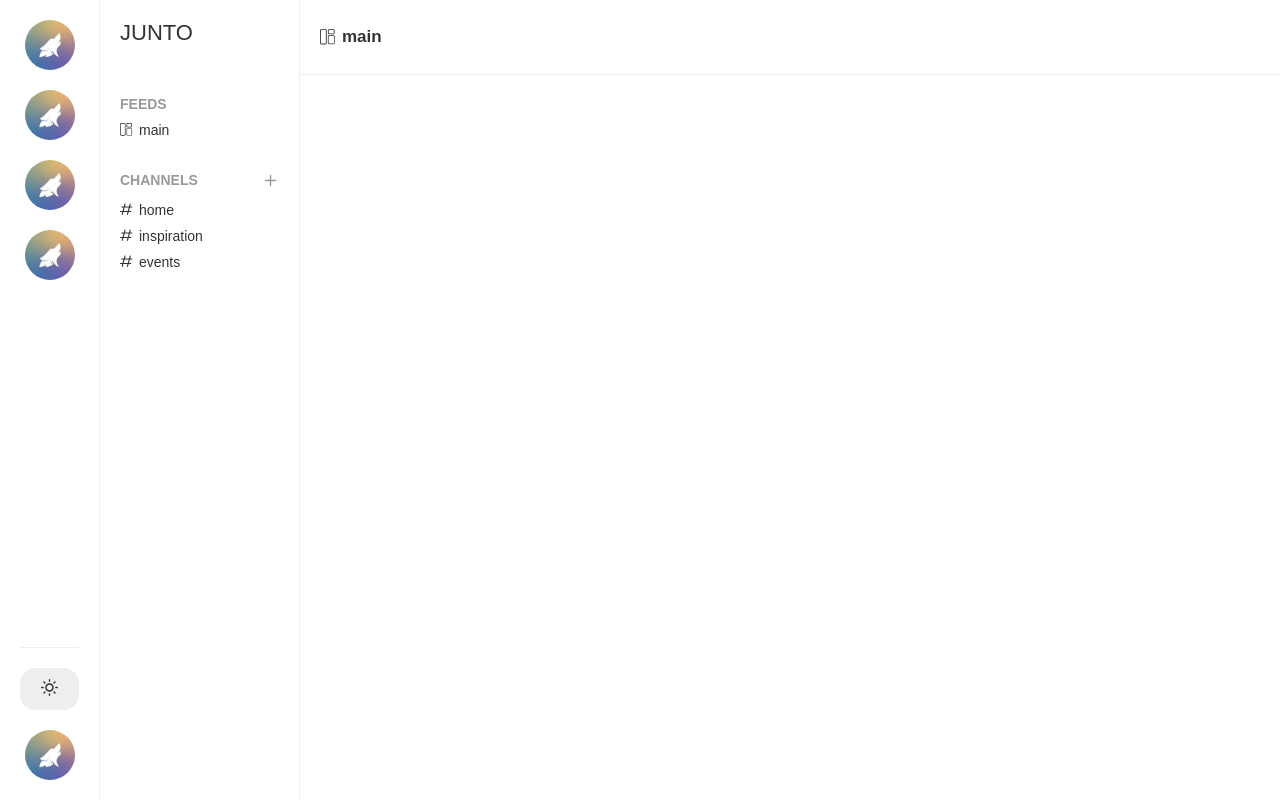
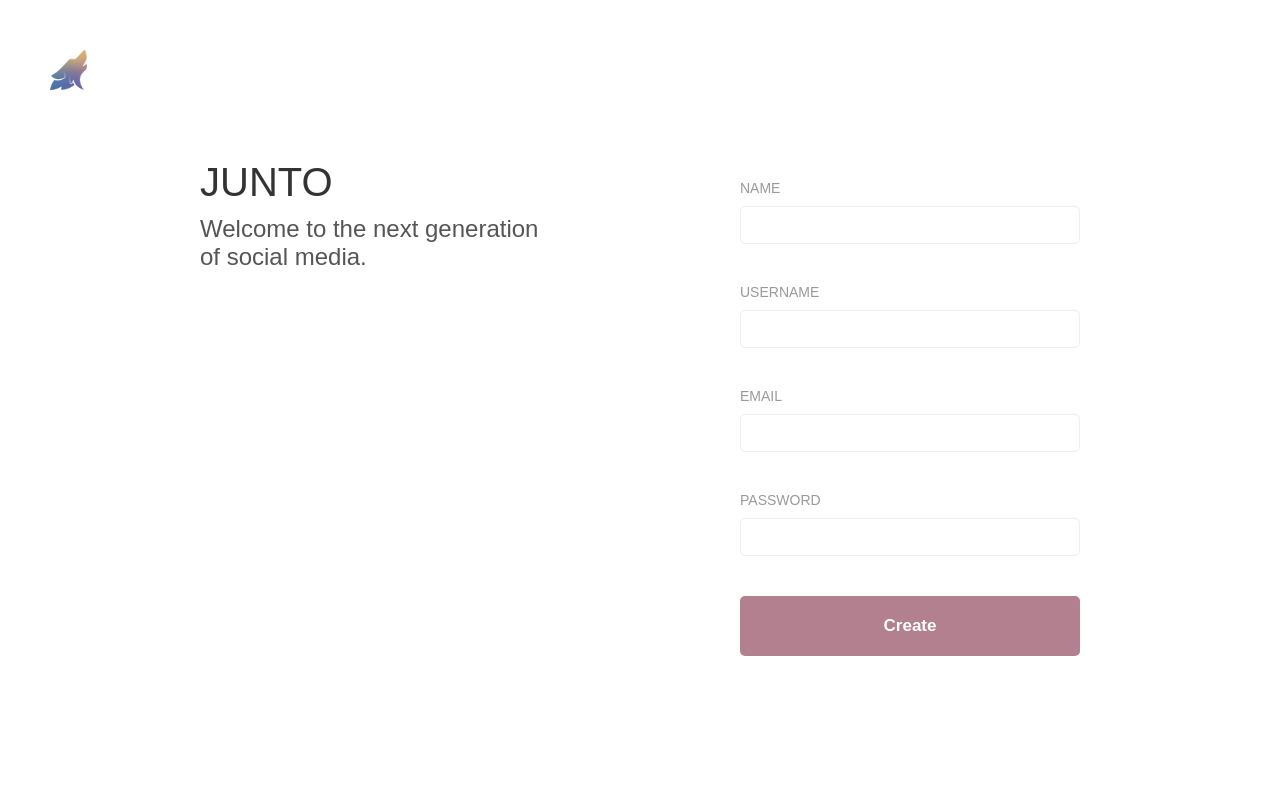
Before and after one commit to fluxsocial/junto-web, a Vue app: page / in a window 1280 px wide. Built offline with nearby package versions, Linux system fonts and the light colour scheme.

Commit message:
fix(lint) - Eslint issue resolved

```diff
--- a/src/components/left-drawer/left-drawer__section/LeftDrawerSection.vue
+++ b/src/components/left-drawer/left-drawer__section/LeftDrawerSection.vue
@@ -22,7 +22,7 @@ export default defineComponent({
     community: Object,
   },
   computed: {
-    sectionType(): String {
+    sectionType(): string {
       return this.type.toLowerCase();
     },
   },
--- a/src/components/ui/avatar/ProfileAvatar.vue
+++ b/src/components/ui/avatar/ProfileAvatar.vue
@@ -11,7 +11,7 @@ export default defineComponent({
     diameter: { type: Number, default: 30 },
   },
   computed: {
-    avatarDiameter(): String {
+    avatarDiameter(): string {
       return `height:${this.diameter}rem; width: ${this.diameter}rem;`;
     },
   },
--- a/src/components/ui/theme/ToggleThemeButton.vue
+++ b/src/components/ui/theme/ToggleThemeButton.vue
@@ -6,31 +6,34 @@
   </button>
 </template>
 
+<script lang="ts">
+import { defineComponent } from 'vue';
+import { useStore } from '@/store';
 
-<script>
-export default {
+export default defineComponent({
   methods: {
-    toggleTheme() {
-      if (this.currentTheme === "light") {
-        this.$store.commit({ type: "toggleTheme", value: "dark" });
+    toggleTheme(): void {
+      const store = useStore();
+      if (this.currentTheme === 'light') {
+        store.commit({ type: 'toggleTheme', value: 'dark' });
       } else {
-        this.$store.commit({ type: "toggleTheme", value: "light" });
+        store.commit({ type: 'toggleTheme', value: 'light' });
       }
     },
   },
   computed: {
     currentTheme() {
-      return this.$store.getters.getCurrentTheme;
+      const store = useStore();
+      return store.getters.getCurrentTheme;
     },
     themeIcon() {
-      if (this.currentTheme === "light") {
-        return "#sun";
-      } else {
-        return "#moon";
+      if (this.currentTheme === 'light') {
+        return '#sun';
       }
+      return '#moon';
     },
   },
-};
+});
 </script>
 
 <style lang="scss" scoped>
--- a/src/router/index.ts
+++ b/src/router/index.ts
@@ -1,10 +1,16 @@
 import { createRouter, createWebHistory, RouteRecordRaw } from 'vue-router';
 import AppView from '@/views/app-view/AppView.vue';
+import WelcomeView from '@/views/welcome-view/WelcomeView.vue';
 
 const routes: Array<RouteRecordRaw> = [
   {
     path: '/',
     name: '/',
+    component: WelcomeView,
+  },
+  {
+    path: '/home',
+    name: 'home',
     component: AppView,
   },
 ];
--- a/src/shims-png.d.ts
+++ b/src/shims-png.d.ts
@@ -1,4 +1,4 @@
-declare module "*.png" {
+declare module '*.png' {
   const value: string;
   export default value;
 }
--- a/src/shims-vuex.d.ts
+++ b/src/shims-vuex.d.ts
@@ -1,7 +1,7 @@
-import { Store } from '@/store';// path to store file
+import { State } from '@/store';// path to store file
 
 declare module '@vue/runtime-core' {
   interface ComponentCustomProperties {
-    $store: Store;
+    $store: State;
   }
 }
--- a/src/store/index.ts
+++ b/src/store/index.ts
@@ -1,4 +1,4 @@
-import { createStore } from 'vuex';
+import { createStore, Store } from 'vuex';
 
 export interface Community {
   name: string;
@@ -97,6 +97,6 @@ const store = createStore<State>({
 
 export default store;
 
-export function useStore() {
+export function useStore(): Store<State> {
   return store;
 }
--- a/src/views/community-view/main-view/channel-view/ChannelView.vue
+++ b/src/views/community-view/main-view/channel-view/ChannelView.vue
@@ -107,11 +107,11 @@ export default defineComponent({
     };
   },
   methods: {
-    createDirectMessage(message: any) {
+    createDirectMessage(message: any): void {
       this.messages.push(message);
       setTimeout(this.scrollToBottom, 300);
     },
-    scrollToBottom() {
+    scrollToBottom(): void {
       const container: any = this.$refs.messagesContainer;
       container.scrollTop = container.scrollHeight;
     },
--- a/src/views/welcome-view/components/WelcomeViewRight.vue
+++ b/src/views/welcome-view/components/WelcomeViewRight.vue
@@ -31,14 +31,16 @@
   </div>
 </template>
 
-<script>
-export default {
+<script lang="ts">
+import { defineComponent } from 'vue';
+
+export default defineComponent({
   methods: {
-    navigateToApp() {
-      this.$router.push("/home");
+    navigateToApp(): void {
+      this.$router.push('/home');
     },
   },
-};
+});
 </script>
 <style lang="scss" scoped>
 .welcomeViewRight {
```
Also changed, not shown: src/views/welcome-view/WelcomeView.vue (+7 -6 lines), src/views/welcome-view/components/WelcomeViewHeader.vue (line endings or trailing spaces), src/views/welcome-view/components/WelcomeViewLeft.vue (line endings or trailing spaces).
